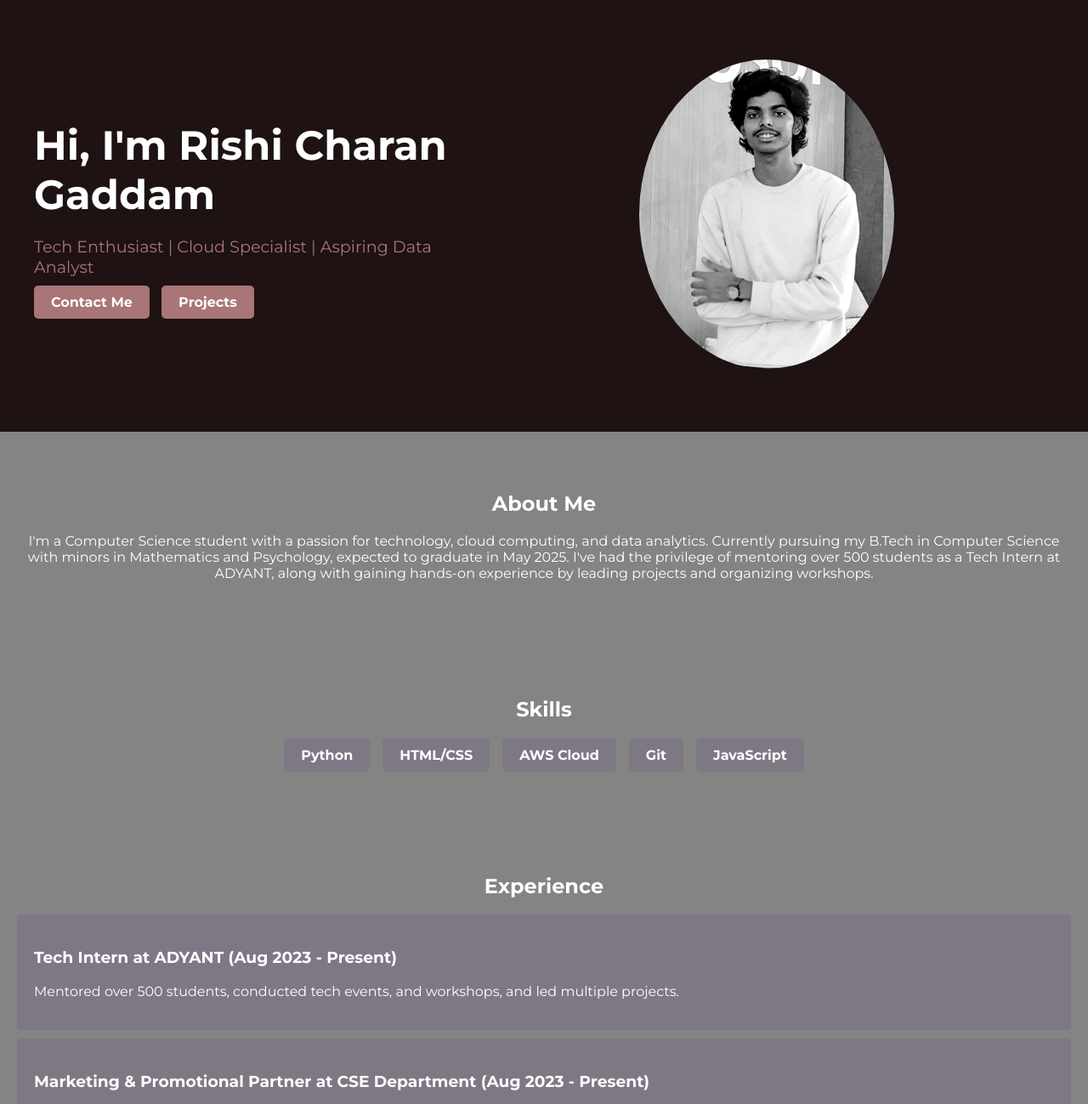
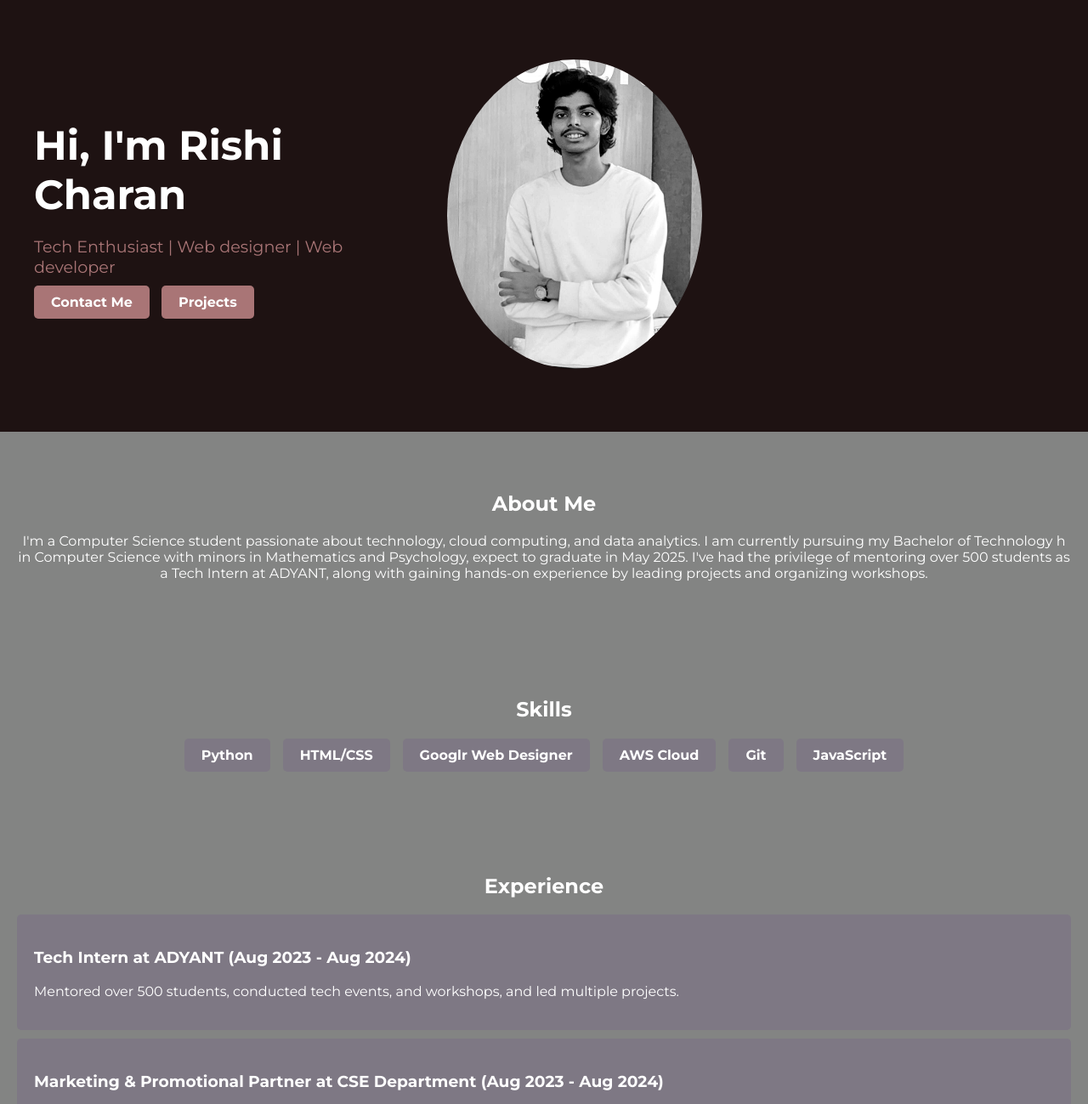
Before and after one commit to rishicharan11/rishiportfolio.github.io, a plain HTML site: page index.html in a window 1280 px wide. Shown: the top 1299 px of the page at 85% size. Drawn offline with Linux system fonts and the light colour scheme.

Commit message:
index.html

```diff
--- a/index.html
+++ b/index.html
@@ -11,8 +11,8 @@
     <header>
         <div class="container">
             <div class="intro-text">
-                <h1>Hi, I'm Rishi Charan Gaddam</h1>
-                <p>Tech Enthusiast | Cloud Specialist | Aspiring Data Analyst</p>
+                <h1>Hi, I'm Rishi Charan </h1>
+                <p>Tech Enthusiast | Web designer | Web developer </p>
                 <div class="buttons">
                     <a href="#contact" class="btn">Contact Me</a>
                     <a href="#projects" class="btn">Projects</a>
@@ -27,7 +27,7 @@
     <section id="about">
         <h2>About Me</h2>
         <p>
-            I'm a Computer Science student with a passion for technology, cloud computing, and data analytics. Currently pursuing my B.Tech in Computer Science with minors in Mathematics and Psychology, expected to graduate in May 2025. I've had the privilege of mentoring over 500 students as a Tech Intern at ADYANT, along with gaining hands-on experience by leading projects and organizing workshops.
+            I'm a Computer Science student passionate about technology, cloud computing, and data analytics. I am currently pursuing my Bachelor of Technology h in Computer Science with minors in Mathematics and Psychology, expect to graduate in May 2025. I've had the privilege of mentoring over 500 students as a Tech Intern at ADYANT, along with gaining hands-on experience by leading projects and organizing workshops.
         </p>
     </section>
 
@@ -36,6 +36,7 @@
         <div class="skills-list">
             <div class="skill">Python</div>
             <div class="skill">HTML/CSS</div>
+            <div class="skill">Googlr Web Designer</div>
             <div class="skill">AWS Cloud</div>
             <div class="skill">Git</div>
             <div class="skill">JavaScript</div>
@@ -46,11 +47,11 @@
         <h2>Experience</h2>
         <div class="timeline">
             <div class="timeline-item">
-                <h3>Tech Intern at ADYANT (Aug 2023 - Present)</h3>
+                <h3>Tech Intern at ADYANT (Aug 2023 - Aug 2024)</h3>
                 <p>Mentored over 500 students, conducted tech events, and workshops, and led multiple projects.</p>
             </div>
             <div class="timeline-item">
-                <h3>Marketing & Promotional Partner at CSE Department (Aug 2023 - Present)</h3>
+                <h3>Marketing & Promotional Partner at CSE Department (Aug 2023 - Aug 2024)</h3>
                 <p>Secured sponsorships and organized events, contributing to the success of our department’s initiatives.</p>
             </div>
         </div>
@@ -77,7 +78,7 @@
     </section>
 
     <footer>
-        <p>© 2024 Rishi Charan Gaddam</p>
+        <p>© 2024 Rishi Charan </p>
     </footer>
 </body>
 </html>
```
